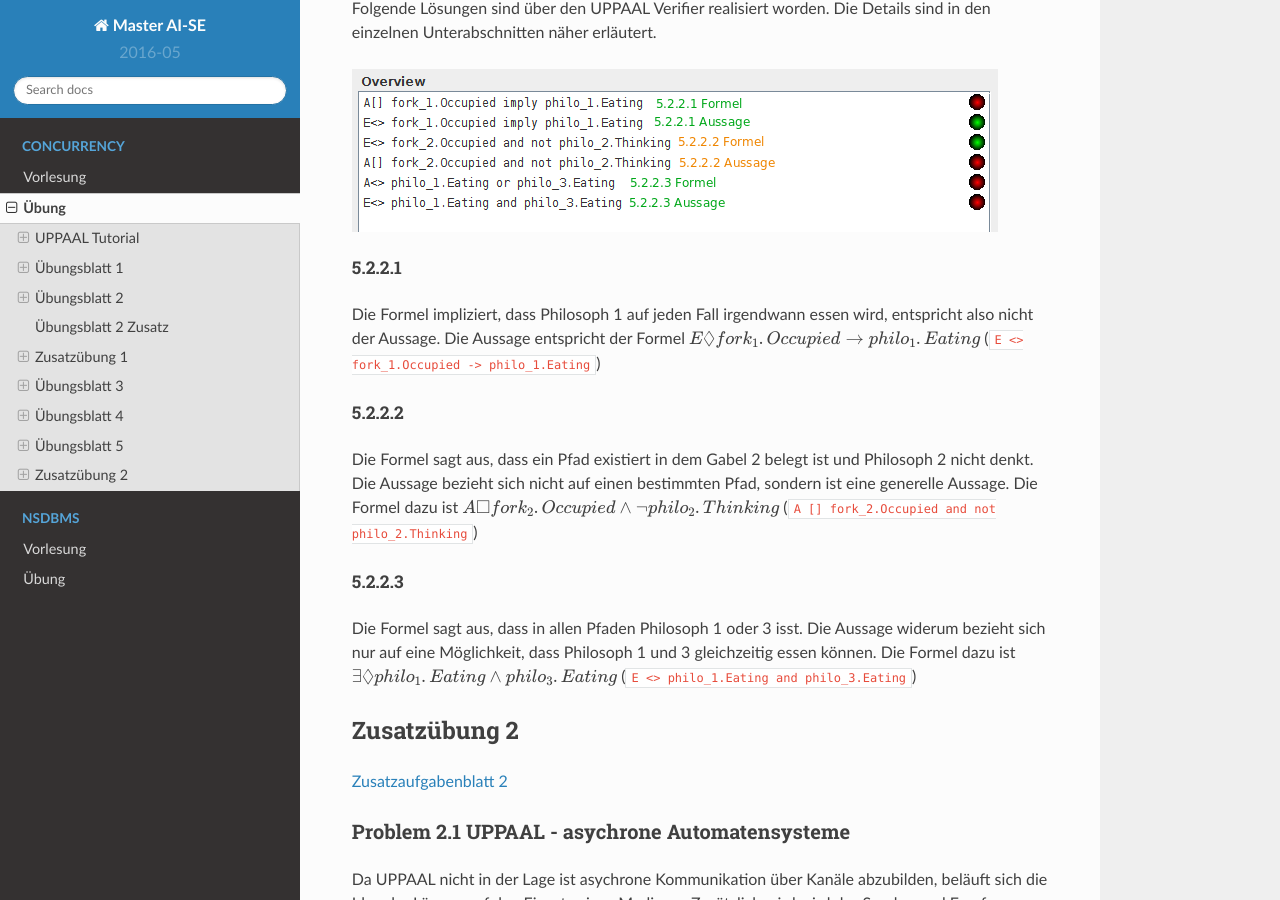
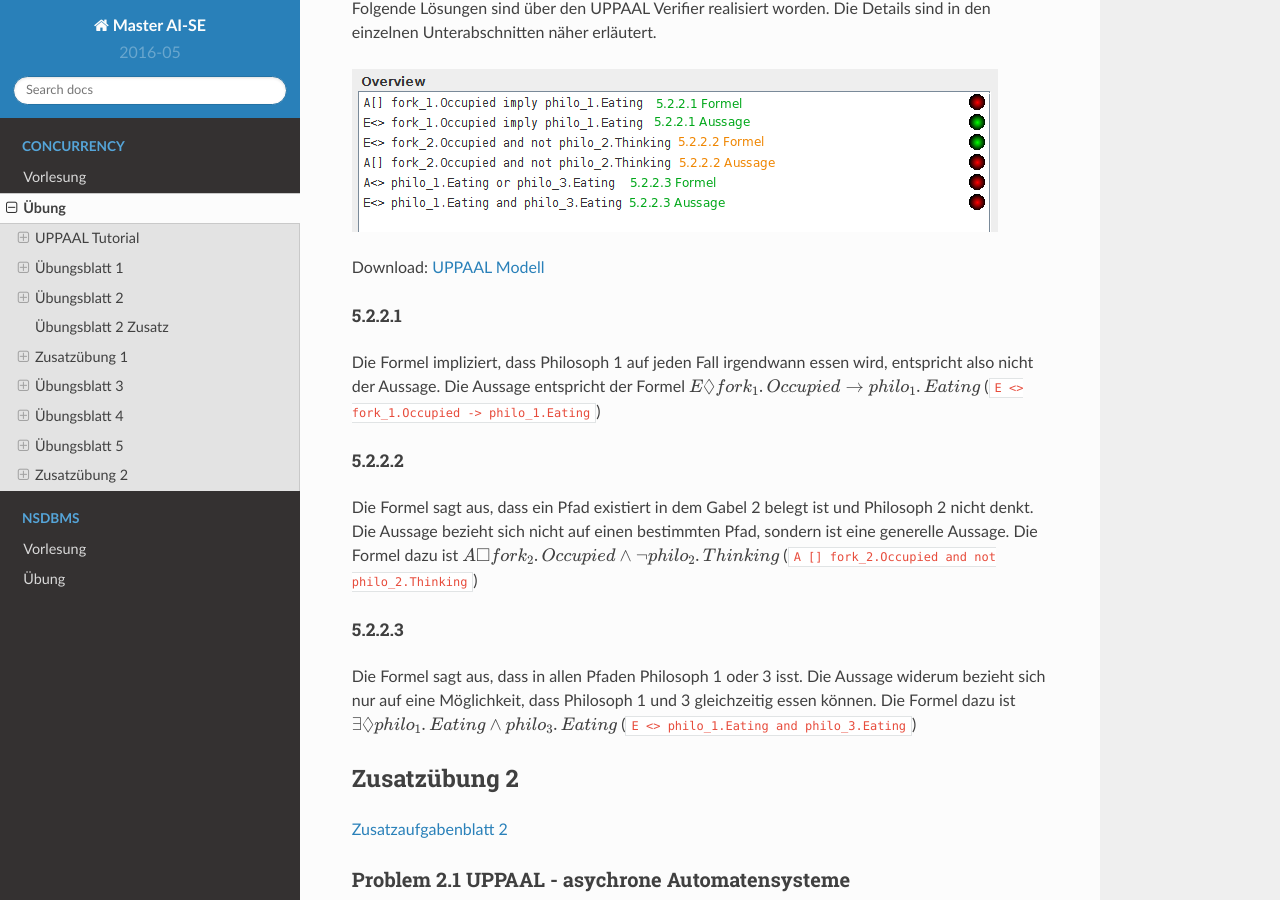
Before and after one commit to captain-proton/aise, a Sphinx documentation site: the page built from documentation/source/concurrency/exercises.rst, in a window 1280 px wide and 900 px high, scrolled down 17214 px. Built offline with Sphinx 7.4.7 and the Read the Docs theme 2.0.0, drawn with Linux system fonts in a browser that asks for light colours; formulas are drawn with MathJax 3.

Commit message:
added uppaal model to concurrency exercise 5.2.2

```diff
--- a/documentation/source/concurrency/exercises.rst
+++ b/documentation/source/concurrency/exercises.rst
@@ -472,6 +472,8 @@ Folgende Lösungen sind über den UPPAAL Verifier realisiert worden. Die Details
 
 .. image:: solutions/uppaal/blatt_5.2.2.verifier.png
 
+Download: `UPPAAL Modell <../_static/uppaal_models/philosophers.xml>`_
+
 5.2.2.1
 """""""
 
```
Also changed, not shown: 1 other file.
